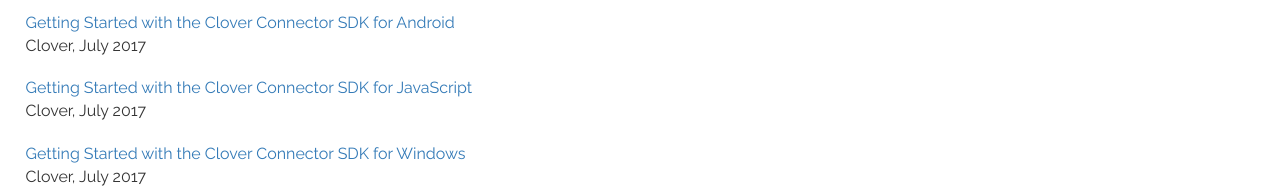
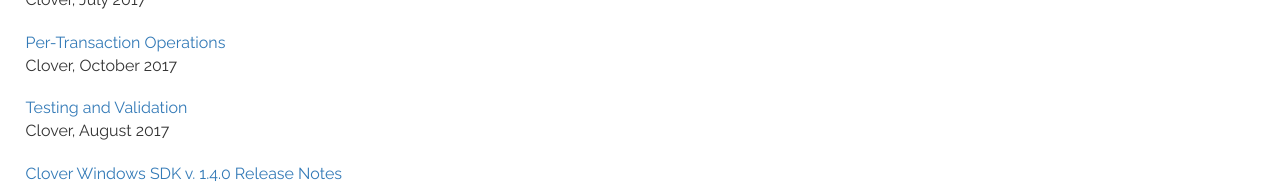
Before and after one commit to kdough03/kdough03.github.io, a plain HTML site: page portfolio.html in a window 1280 px wide. Shown: the part 756-944 px from the top of the page. Drawn offline with nearby package versions, Linux system fonts and the light colour scheme; files whose address does not match are found by name.

Commit message:
Update portfolio

```diff
--- a/portfolio.html
+++ b/portfolio.html
@@ -39,19 +39,21 @@
         <!-- API DOCUMENTATION -->
 
         <h2 class="portfolio">API Documentation</h2>
-
+<!--
 	<p><a href="https://rackerlabs.github.io/baremetal_gettingstarted/">Bare Metal as a Service (BMaaS) API</a><br>
         Rackspace Inc., October 2018</p>
-
+-->
         <p><a href="http://docs.avds.apiary.io/#reference">AVDS API</a><br>
         Beyond Security, August 2017</p>
 
         <p><a href="https://domain-records-lookup.com/api">Domain Records Lookup API</a><br>
         Domain-Records-Lookup.com, June 2016</p>
 
+<!--
 	<p><a href="http://clover.github.io/remote-pay-android/1.4.0/docs/">Remote Pay Android API Documentation</a></br>
 	Clover, November 2017<br>
 	Edited the method and parameter descriptions in the ICloverConnector and ICloverConnectorListener classes to make them consistent with the documentation for APIs in other languages.
+-->
 
         <!-- SDK DOCUMENTATION -->
 
@@ -69,15 +71,15 @@
         <p><a href="https://docs.clover.com/build/getting-started-with-clover-connector/?sdk=windows">Getting Started with the Clover Connector SDK for Windows</a><br>
         Clover, July 2017</p>
 
-	<p><a href="https://docs.clover.com/build/using-per-transaction-settings/">Using Per-Transaction Settings</a><br>
+	<p><a href="https://docs.clover.com/build/using-per-transaction-settings/">Per-Transaction Operations</a><br>
 	Clover, October 2017</p>
 
         <p><a href="https://docs.clover.com/build/testing-validation/">Testing and Validation</a><br>
         Clover, August 2017</p>
-
+<!--
         <p><a href="https://docs.clover.com/build/create-your-remote-app-id/">Create Your Remote App ID</a><br>
         Clover, August 2017</p>
-
+-->
 	<p><a href="https://github.com/clover/remote-pay-windows/releases/tag/v1.4.0">Clover Windows SDK v. 1.4.0 Release Notes</a><br>
 	Clover, September 2017</p>
 
@@ -132,13 +134,13 @@
         <!-- TUTORIALS -->
 
         <h2 class="portfolio">Tutorials</h2>
-
+<!--
         <p><a href="https://docs.clover.com/build/getting-started-with-clover-connector/?sdk=windows">Getting Started with the Clover Connector SDK for Windows</a><br>
         Clover, July 2017</p>
 
         <p><a href="https://docs.clover.com/build/create-your-remote-app-id/">Create Your Remote App ID</a><br>
         Clover, August 2017</p>
-
+-->
         <p><a href="https://www.youtube.com/watch?v=QPc_RXt0zLo&feature=youtu.be">Import Tracks from Dropbox (Video)</a><br>
         Gaia GPS Blog, November 4, 2016</p>
 
```
